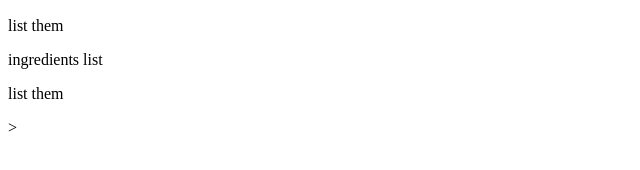
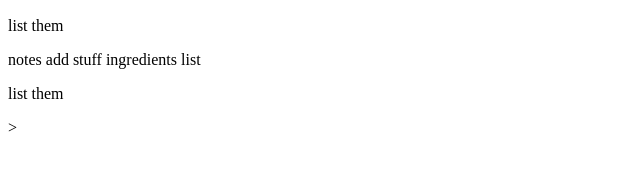
Before and after one commit to VaibhavShetter/com.bread.demo, a plain HTML site: page WebContent/index.html in a window 1280 px wide. Shown: the part 148-318 px from the top of the page, 0-640 px from the left. Drawn offline with Linux system fonts and the light colour scheme.

Commit message:
added notes

```diff
--- a/WebContent/index.html
+++ b/WebContent/index.html
@@ -10,6 +10,7 @@
 
 <h2> seasonal bread is added </h2>
 <p>list them</p>
+<span>notes add stuff</span>
 <span>ingredients list</span>
 <p> list them</p>>
 </body>
```
